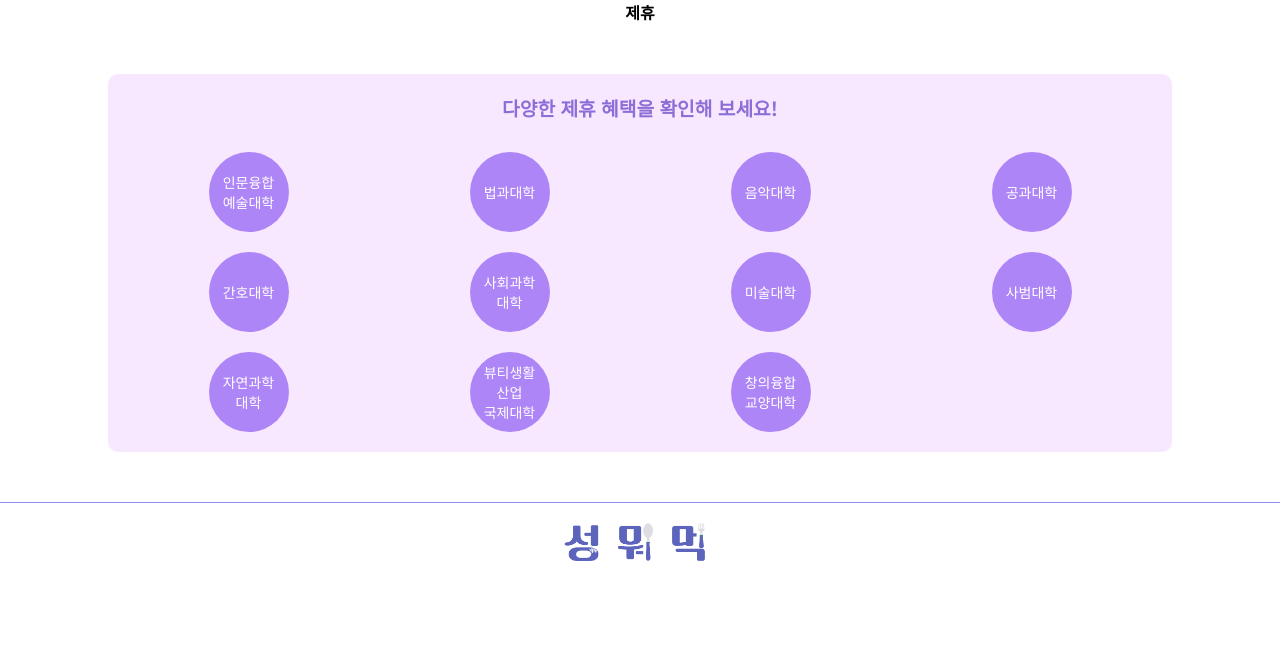
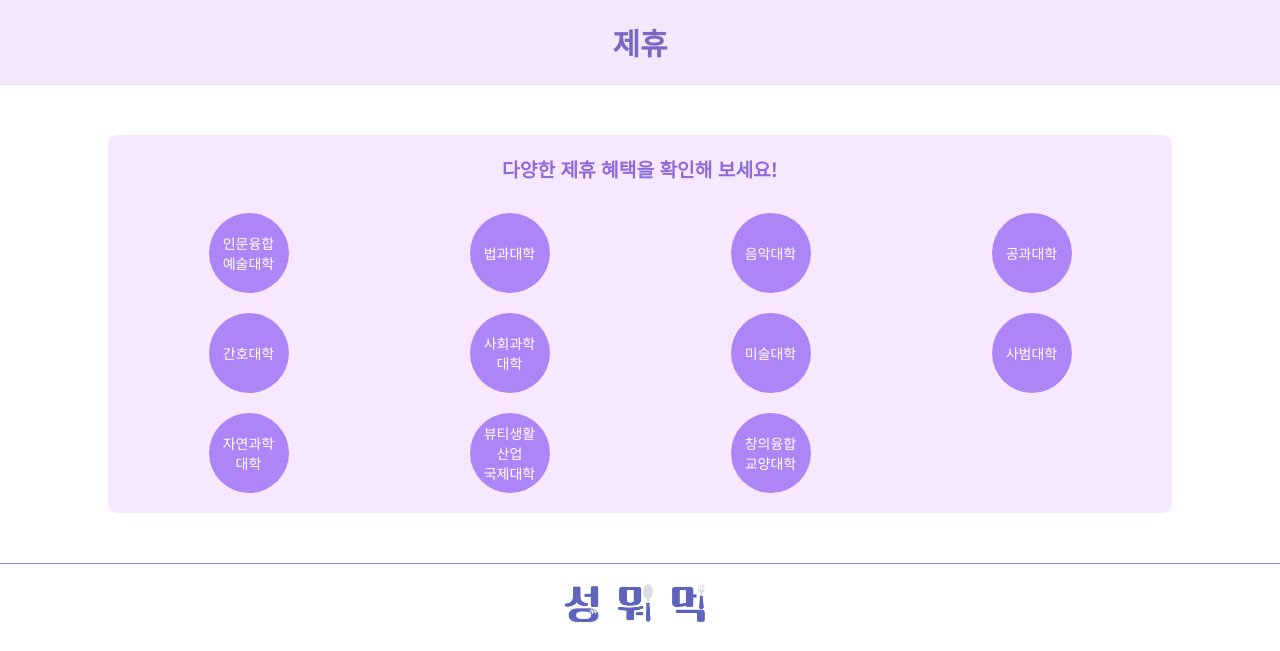
Before and after one commit to egggbeee-dev/sungmumuk, a PHP site: page /affiliates.html in a window 1280 px wide. Shown: the part 218-869 px from the top of the page. Before the commit the page ends 779 px from the top, so only its background shows below. Run offline with PHP 8.4, Linux system fonts and the light colour scheme.

Commit message:
Update affiliates.css

```diff
--- a/views/affiliates.css
+++ b/views/affiliates.css
@@ -7,17 +7,18 @@ body {
   text-align: center;
 }
 
-/* 영어 텍스트에 Anton 폰트 적용 */
-h1,
-h2,
-h3,
-.banner-text h2,
-button,
-.sort-button {
+
+/* 제목 섹션 스타일 */
+.page-header {
+  text-align: center;
+  color: #7a69c4; /* 연보라색 텍스트 */
+  font-size: 30px; /* 글씨 크기 조정 */
   font-family: "Noto Sans KR", sans-serif;
-
+  margin: 0;
+  padding: 20px 0;
+  background-color: #f4e7f9; /* 연보라 배경색 */
+  border-bottom: 1px solid #e6e6fa;
 }
-
 
 .container {
   margin: 50px auto;
```
